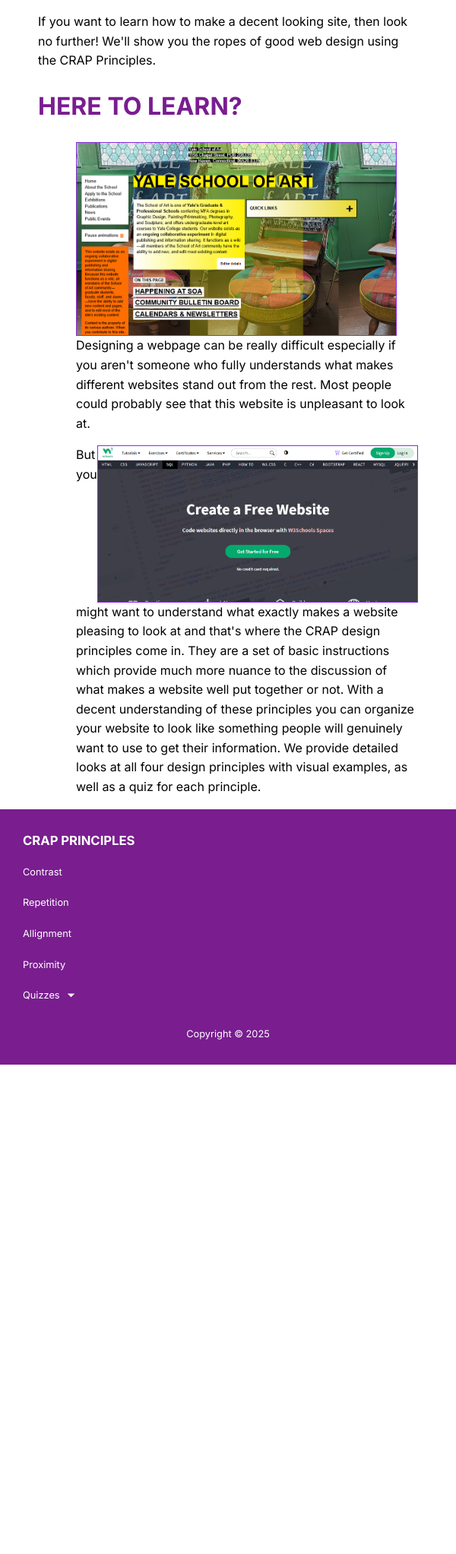
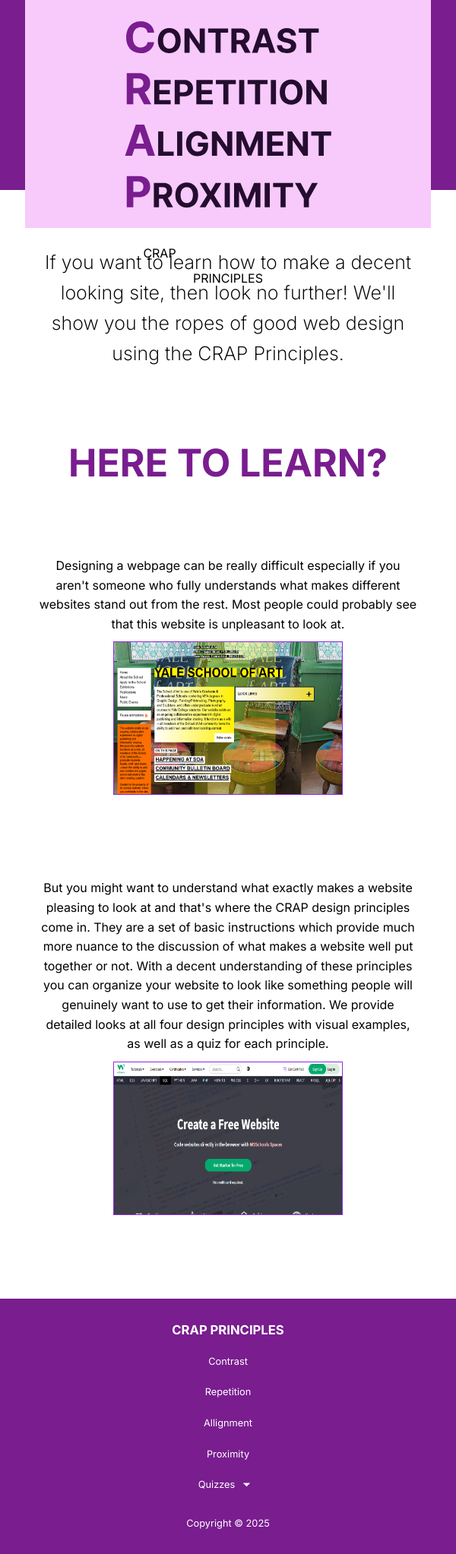
Before and after one commit to Bondulance/CRAP_Final, a PHP site: page / in a window 600 px wide. Shown: the whole page at 76% size. Before the commit the page ends 1401 px from the top, so only its background shows below. Run offline with PHP 8.4, Linux system fonts and the light colour scheme.

Commit message:
work in progress

```diff
--- a/assets/css/style.css
+++ b/assets/css/style.css
@@ -5,12 +5,62 @@ body {
     display: flex;
     flex-direction: column;
     justify-content: space-between;
+    text-align: center;
 }
+
+.under{
+    background-color: #791D8F;
+    width: 100%;
+    height: 250px;
+}
+
+.logo{
+    position: relative;
+    width: 450px;
+    height: 300px;
+    left: 25%;
+    top: 15%;
+}
+
+.CRAP{
+    position: relative;
+    right: 15%;
+    top: 1%;
+}
+
 .Lfloat{
     float: left;
+    width: 450px;
+    height: 300px;
+    margin-right: 100px;
 }
+
+.topic{
+    font-size: 50px;
+    padding: 50px 0;
+}
+
+main h3{
+    font-weight: 250;
+    font-size: 25px;
+    padding-top: 50px;
+}
+
 .Rfloat{
     float: right;
+    width: 450px;
+    height: 300px;
+    margin-left: 100px;
+}
+
+.content, .reverseContent{
+    display: flex;
+    flex-direction: row;
+    margin-bottom: 100px;
+}
+
+.content p, .reverseContent p{
+    margin: auto;
 }
 
 html {
@@ -47,9 +97,9 @@ li{
     padding: 10px;
 }
 
-main section{
+/* main section{
     margin-left: 50px;
-}
+} */
 
 .hero {
     border: black solid 3px;
@@ -112,6 +162,15 @@ footer a:hover {
     main{
         margin: auto 150px;
     }
+
+    .reverseContent{
+        flex-direction: column-reverse;
+    }
+
+    .content{
+        flex-direction: column;
+    }
+
 }
 
 /*moblie: feel free to make this wider if needed
@@ -119,6 +178,30 @@ this is just the smallest the footer can be without looking too weird*/
 @media screen and (max-width: 600px){
     main{
         margin: auto 50px;
+    }
+
+    .reverseContent{
+        flex-direction: column-reverse;
+    }
+
+    .content{
+        flex-direction: column;
+    }
+
+    .under{
+        mix-blend-mode: lighten;
+    }
+
+    .logo{
+        position: inherit;
+        width: 100%;
+    }
+
+    .Lfloat, .Rfloat{
+        float: none;
+        margin: 10px auto;
+        width: 300px;
+        height: 200px;
     }
 
     /*Footer CSS*/
--- a/index.html
+++ b/index.html
@@ -14,7 +14,11 @@
         <header>
             <!-- Nav and logo thing on top -->
             <div class="under">
-
+                <img src="assets/pictures/home_hero.svg" alt="logo" class="logo">
+                <p class="CRAP">
+                    CRAP
+                </p>
+                <p>PRINCIPLES</p>
             </div>
         </header>
 <!-- <?php
@@ -25,21 +29,19 @@
 
         <main>
             <div>
-                <p>If you want to learn how to make a decent looking site, then look no further! We'll show you the ropes of good web design using the CRAP Principles.</p>
+                <h3>If you want to learn how to make a decent looking site, then look no further! We'll show you the ropes of good web design using the CRAP Principles.</h3>
+                <h1 class="topic">HERE TO LEARN?</h1>
             </div>
 
-            <h1>HERE TO LEARN?</h1>
-
-            <div>
-                <section>
+            <div class="reverseContent">
                 <img src="assets/pictures/home_yaleArt.png" alt="Yale School of Art Homepage" class="Lfloat">
                 <p>Designing a webpage can be really difficult especially if you aren't someone who fully understands
                     what makes different websites stand out from the rest. Most people could probably see that this
                     website is unpleasant to look at.
                 </p>
-                </section>
-                <section>
-                    <img src="assets/pictures/home_w3schools.png" alt="w3schools create page" class="Rfloat">
+            </div>
+
+            <div class="content">
                 <p>
                     But you might want to understand what exactly makes a website pleasing to look at and that's
                     where the CRAP design principles come in. They are a set of basic instructions which provide
@@ -48,8 +50,7 @@
                     people will genuinely want to use to get their information. We provide detailed looks at all four
                     design principles with visual examples, as well as a quiz for each principle.
                 </p>
-                    <p></p>
-                </section>
+                <img src="assets/pictures/home_w3schools.png" alt="w3schools create page" class="Rfloat">
             </div>
         </main>
 
```
Lines whose indentation alone changed are shown as unchanged.
